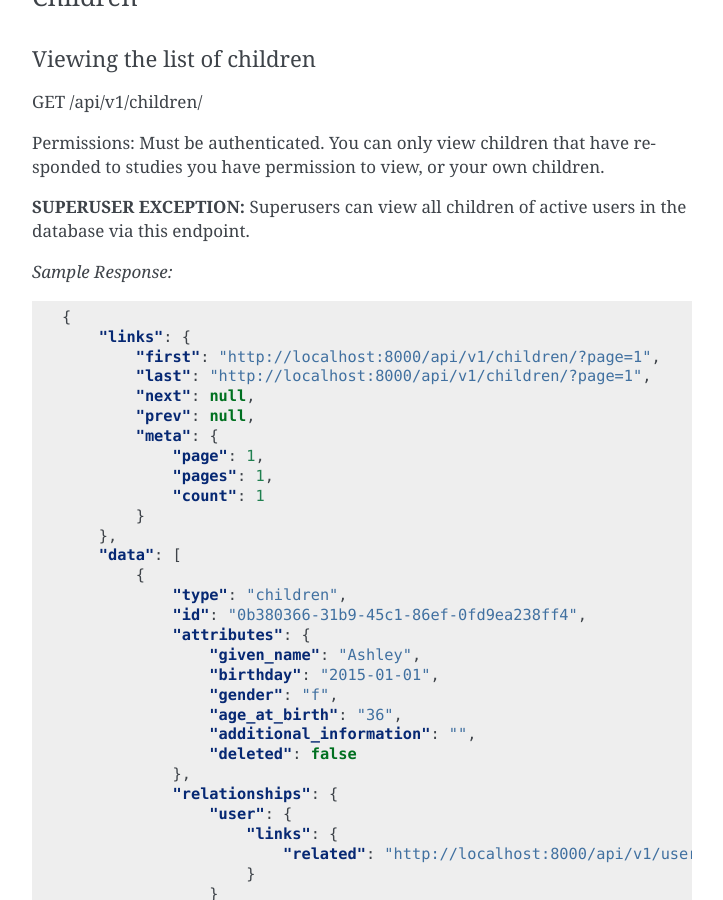
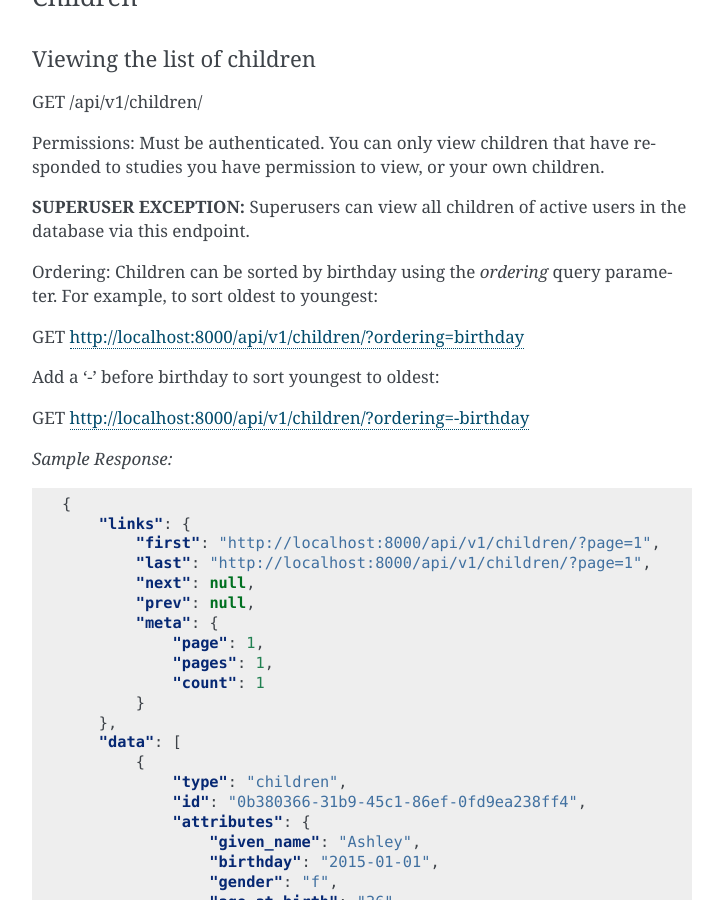
Before and after one commit to lookit/lookit-api, a Sphinx documentation site: the page built from docs/source/api-documentation.rst, in a window 1280 px wide and 900 px high, scrolled down 2079 px. Shown: the whole window, without its empty margins (388-1111 px from the left). Built offline with Sphinx 7.4.7, drawn with Linux system fonts in a browser that asks for light colours.

Commit message:
Allow sorting children by birthday.

```diff
--- a/docs/source/api-documentation.rst
+++ b/docs/source/api-documentation.rst
@@ -90,6 +90,14 @@ GET /api/v1/children/
 Permissions: Must be authenticated.  You can only view children that have responded to studies you have permission to view, or your own children.
 
 **SUPERUSER EXCEPTION:** Superusers can view all children of active users in the database via this endpoint.
+
+Ordering: Children can be sorted by birthday using the *ordering* query parameter.  For example, to sort oldest to youngest:
+
+GET http://localhost:8000/api/v1/children/?ordering=birthday
+
+Add a '-' before birthday to sort youngest to oldest:
+
+GET http://localhost:8000/api/v1/children/?ordering=-birthday
 
 *Sample Response:*
 
```
Also changed, not shown: 1 other file.
